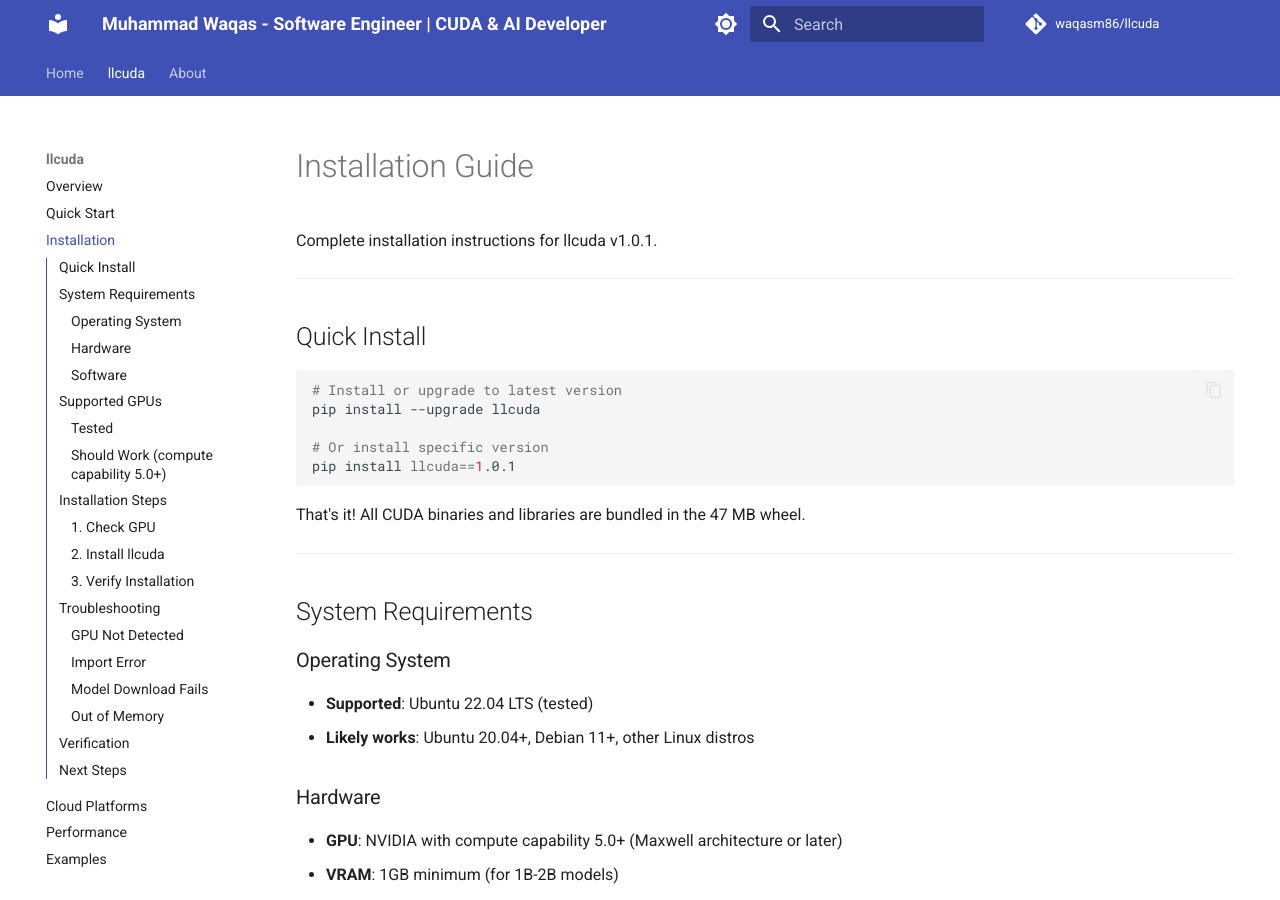
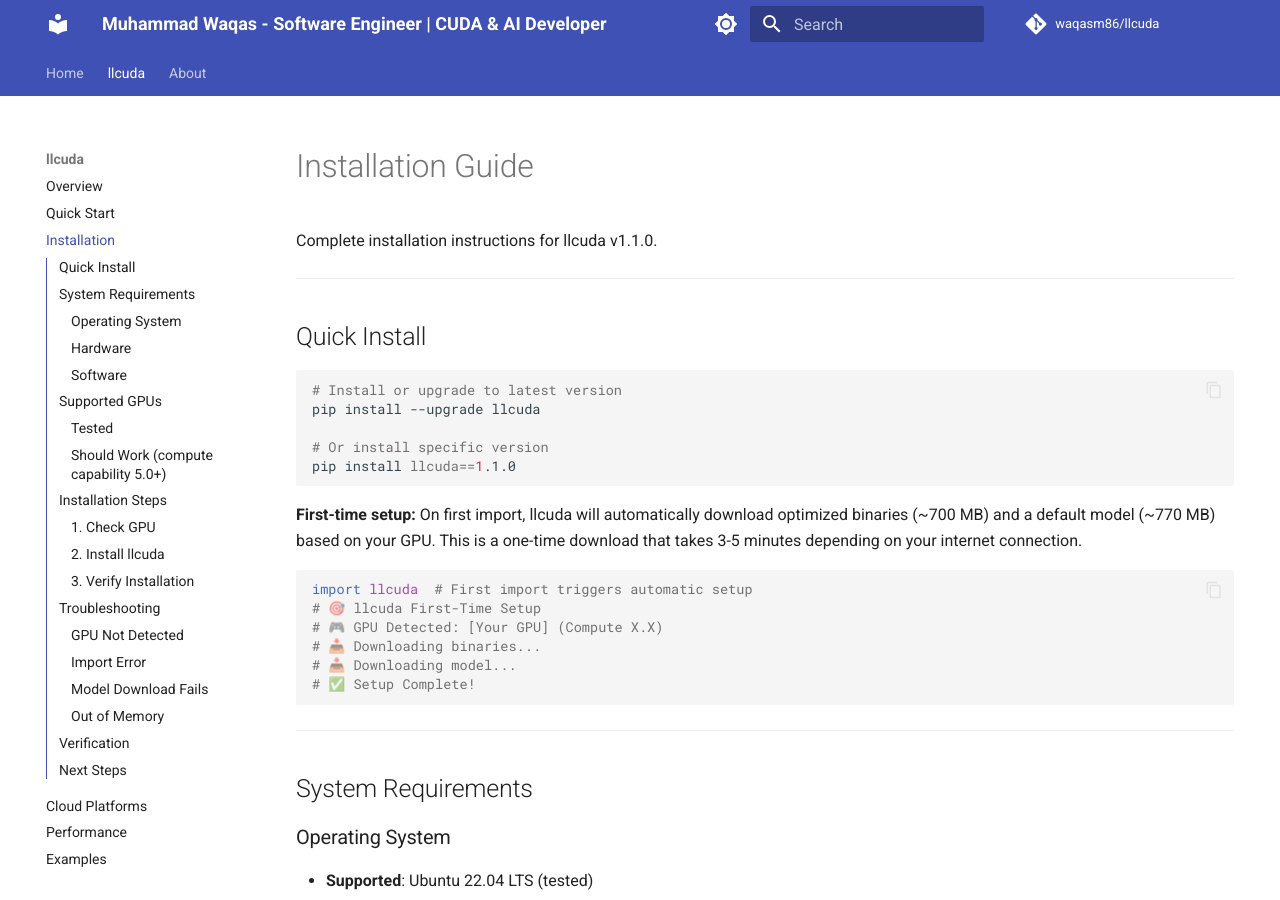
Before and after one commit to waqasm86/waqasm86.github.io, an MkDocs documentation site: the page built from docs/llcuda/installation.md, in a window 1280 px wide and 900 px high. Built offline with MkDocs 1.6.1 and Material for MkDocs 9.7.7, drawn with Linux system fonts in a browser that asks for light colours; comment, search, counter and statistics services are not loaded.

Commit message:
docs: Update llcuda documentation for v1.1.0 hybrid architecture
Update installation and performance documentation to reflect:
- Hybrid bootstrap architecture (51 KB PyPI package)
- Automatic download of binaries and models on first import
- Support for all 8 CUDA compute capabilities (5.0-8.9)
- First-time setup process (3-5 minute one-time download)

🤖 Generated with Claude Code
Co-Authored-By: Claude Sonnet 4.5 <noreply@anthropic.com>

````diff
--- a/docs/llcuda/installation.md
+++ b/docs/llcuda/installation.md
@@ -1,6 +1,6 @@
 # Installation Guide
 
-Complete installation instructions for llcuda v1.0.1.
+Complete installation instructions for llcuda v1.1.0.
 
 ---
 
@@ -11,10 +11,19 @@ Complete installation instructions for llcuda v1.0.1.
 pip install --upgrade llcuda
 
 # Or install specific version
-pip install llcuda==1.0.1
+pip install llcuda==1.1.0
 ```
 
-That's it! All CUDA binaries and libraries are bundled in the 47 MB wheel.
+**First-time setup:** On first import, llcuda will automatically download optimized binaries (~700 MB) and a default model (~770 MB) based on your GPU. This is a one-time download that takes 3-5 minutes depending on your internet connection.
+
+```python
+import llcuda  # First import triggers automatic setup
+# 🎯 llcuda First-Time Setup
+# 🎮 GPU Detected: [Your GPU] (Compute X.X)
+# 📥 Downloading binaries...
+# 📥 Downloading model...
+# ✅ Setup Complete!
+```
 
 ---
 
````
Also changed, not shown: docs/llcuda/performance.md (+8 -4 lines).
